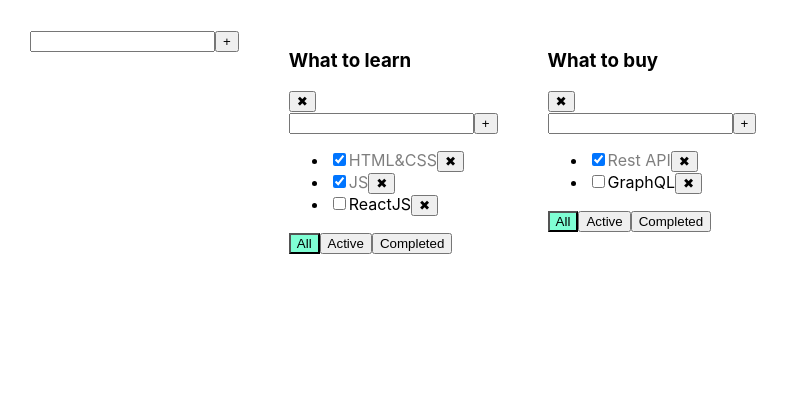
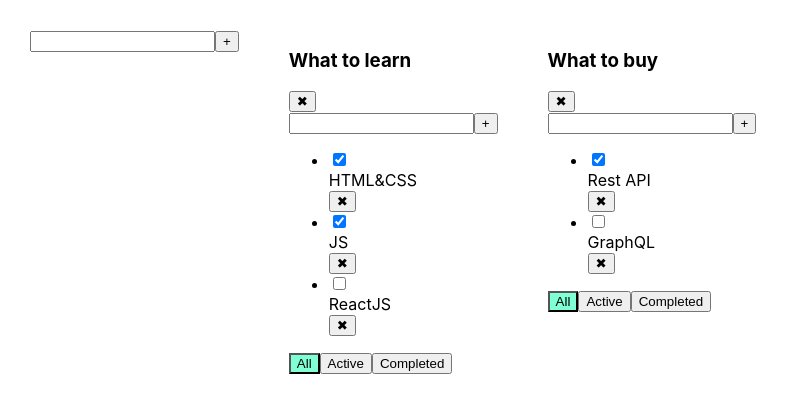
Before and after one commit to annavilnid/todolist, a React (Create React App) app: page / in a window 1280 px wide. Shown: the top 412 px of the page, without its empty margins (0-789 px from the left). Built offline with nearby package versions, Linux system fonts and the light colour scheme.

Commit message:
add EditableSpan Component

```diff
--- /dev/null
+++ b/src/EditableSpan.tsx
@@ -0,0 +1,13 @@
+import React, {FC} from "react";
+
+type Props = {
+    value: string;
+}
+
+export const EditableSpan: FC<Props> = ({value}) => {
+    return (
+        <div>
+            {value}
+        </div>
+    );
+};
--- a/src/Todolist.tsx
+++ b/src/Todolist.tsx
@@ -1,6 +1,8 @@
 import React, {ChangeEvent, FC } from "react";
 import {FilterType} from "./App";
 import {AddItemForm} from "./AddItemForm";
+import {NONAME} from "dns";
+import {EditableSpan} from "./EditableSpan";
 
 type Props = {
     title: string;
@@ -64,7 +66,8 @@ export const Todolist: FC<Props> = ({
                     return (
                         <li key={task.id}>
                             <input type="checkbox" checked={task.isDone} onChange={onChangeHandler}/>
-                            <span className={task.isDone ? "is-done" : ""}>{task.title}</span>
+                            {/*<span className={task.isDone ? "is-done" : ""}>{task.title}</span>*/}
+                            <EditableSpan value={task.title} />
                             <button onClick={onClickHandler}>✖</button>
                         </li>
                     )
```
